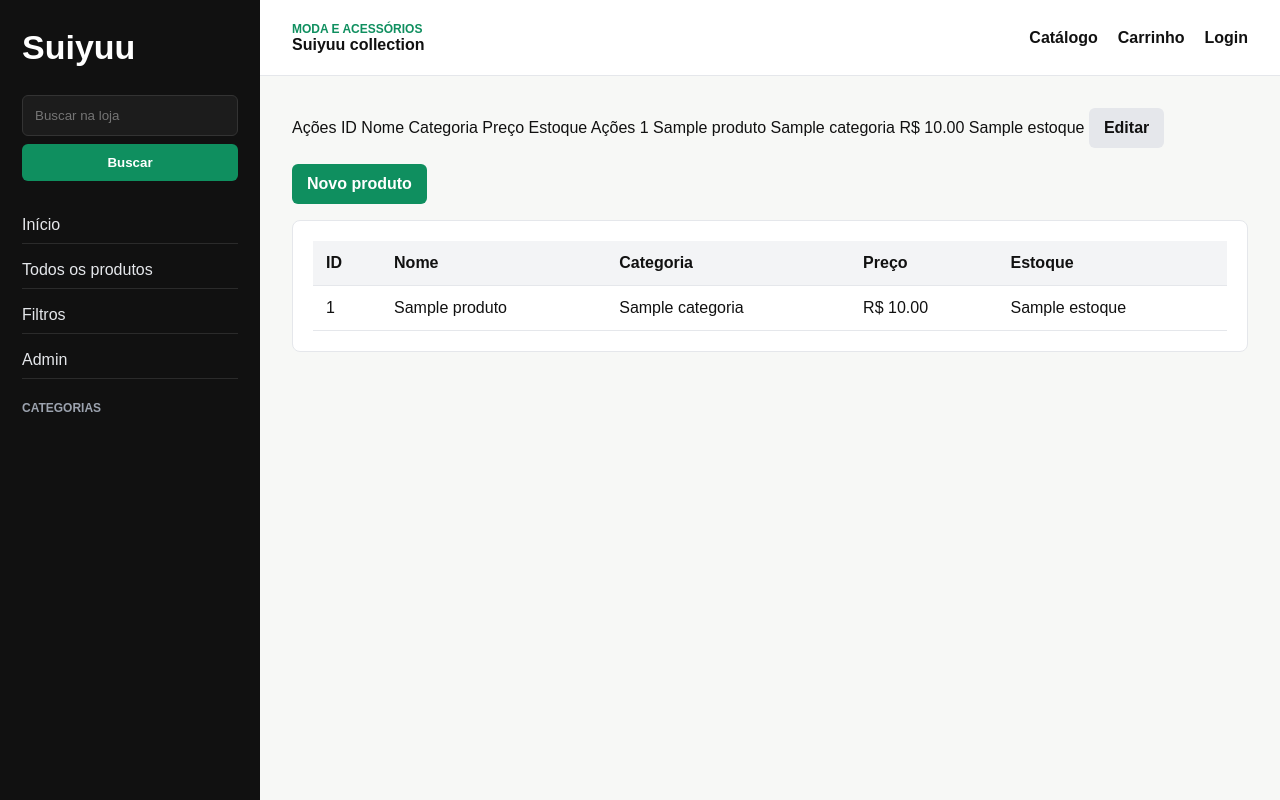
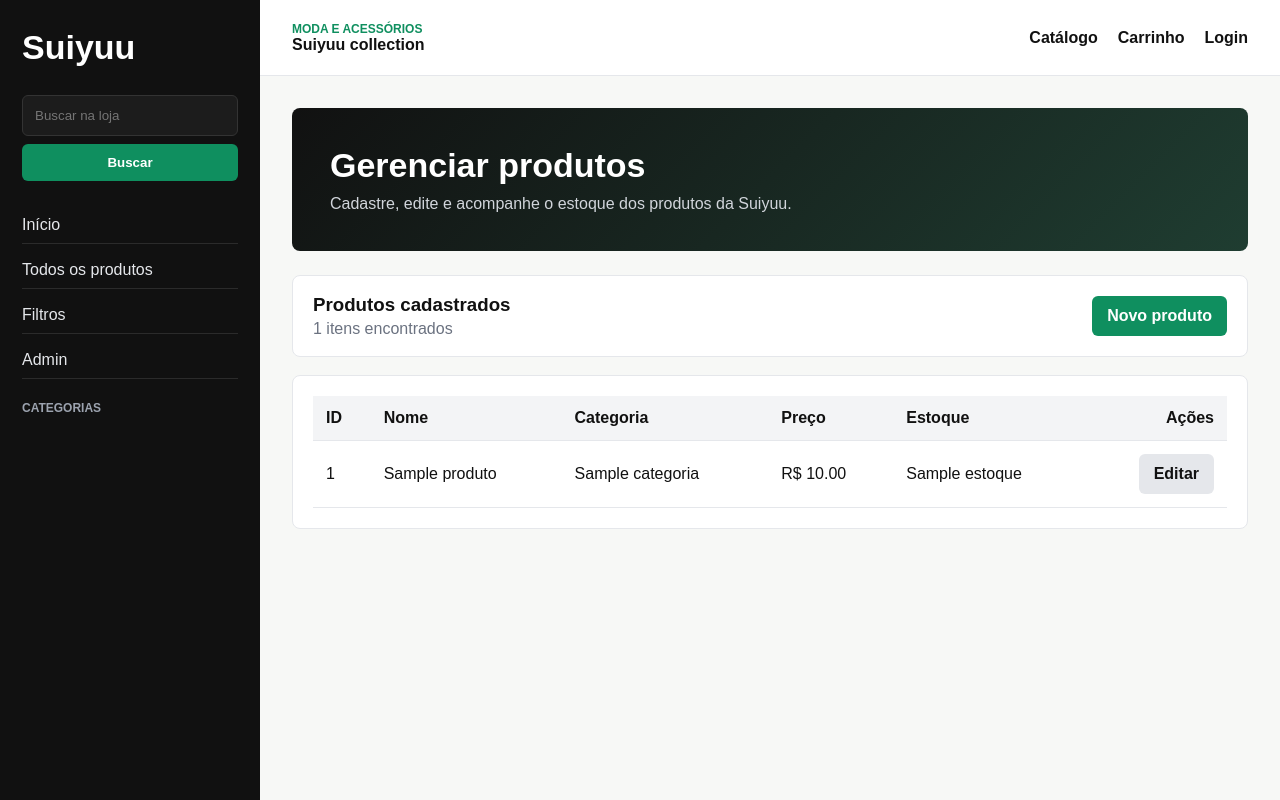
Before and after one commit to nyyzyyyyy/loja-virtual-flask, a Flask app: template templates/admin_produtos.html in a window 1280 px wide. Run offline with Flask 3, Linux system fonts and the light colour scheme; the template is opened without the code that fills it: most values are stand-ins (such as "Sample title", 1, 10 or a date in 2020); data that the repository does not hold is empty.

Commit message:
Melhora layout da edicao de produtos

```diff
--- a/static/css/style.css
+++ b/static/css/style.css
@@ -359,3 +359,104 @@ a {
         height: 300px;
     }
 }
+
+.form-produto {
+    display: grid;
+    grid-template-columns: 260px 1fr;
+    gap: 24px;
+    max-width: 980px;
+}
+
+.form-preview {
+    background: #f3f4f6;
+    border: 1px solid var(--line);
+    border-radius: 8px;
+    padding: 12px;
+    height: fit-content;
+}
+
+.form-preview img {
+    width: 100%;
+    aspect-ratio: 4 / 5;
+    object-fit: cover;
+    object-position: center;
+    display: block;
+    border-radius: 6px;
+}
+
+.form-grid {
+    display: grid;
+    grid-template-columns: repeat(2, 1fr);
+    gap: 16px;
+}
+
+.campo-completo {
+    grid-column: 1 / -1;
+}
+
+.form-actions {
+    grid-column: 1 / -1;
+    display: flex;
+    gap: 10px;
+    align-items: center;
+    padding-top: 8px;
+    border-top: 1px solid var(--line);
+}
+
+@media (max-width: 800px) {
+    .form-produto {
+        grid-template-columns: 1fr;
+    }
+
+    .form-grid {
+        grid-template-columns: 1fr;
+    }
+
+    .form-actions {
+        flex-direction: column;
+        align-items: stretch;
+    }
+
+    .form-actions button,
+    .form-actions a {
+        text-align: center;
+    }
+}
+.admin-toolbar {
+    display: flex;
+    justify-content: space-between;
+    align-items: center;
+    gap: 16px;
+    background: var(--white);
+    border: 1px solid var(--line);
+    border-radius: 8px;
+    padding: 18px 20px;
+    margin-bottom: 18px;
+}
+
+.admin-toolbar h3 {
+    margin: 0 0 4px;
+}
+
+.admin-toolbar p {
+    margin: 0;
+    color: var(--muted);
+}
+
+.admin-area {
+    overflow-x: auto;
+}
+
+.tabela-admin {
+    min-width: 760px;
+}
+
+.tabela-admin th,
+.tabela-admin td {
+    vertical-align: middle;
+}
+
+.tabela-admin td:last-child,
+.tabela-admin th:last-child {
+    text-align: right;
+}
--- a/templates/admin_produtos.html
+++ b/templates/admin_produtos.html
@@ -1,40 +1,21 @@
 {% extends "base.html" %}
 
-{% block title %}Admin - Produtos{% endblock %}
+{% block title %}Admin - Produtos | Suiyuu{% endblock %}
 
 {% block content %}
-
-<th>Ações</th>
-<thead>
-    <tr>
-        <th>ID</th>
-        <th>Nome</th>
-        <th>Categoria</th>
-        <th>Preço</th>
-        <th>Estoque</th>
-        <th>Ações</th>
-    </tr>
-</thead>
-<tbody>
-    {% for produto in produtos %}
-        <tr>
-            <td>{{ produto.id }}</td>
-            <td>{{ produto.nome }}</td>
-            <td>{{ produto.categoria }}</td>
-            <td>R$ {{ "%.2f"|format(produto.preco) }}</td>
-            <td>{{ produto.estoque }}</td>
-            <td>
-                <a class="botao-secundario" href="{{ url_for('admin_editar_produto', produto_id=produto.id) }}">Editar</a>
-            </td>
-        </tr>
-    {% endfor %}
-</tbody>
-</table>
+<section class="hero">
+    <h2>Gerenciar produtos</h2>
+    <p>Cadastre, edite e acompanhe o estoque dos produtos da Suiyuu.</p>
 </section>
 
-<p>
+<section class="admin-toolbar">
+    <div>
+        <h3>Produtos cadastrados</h3>
+        <p>{{ produtos|length }} itens encontrados</p>
+    </div>
+
     <a class="botao" href="{{ url_for('admin_novo_produto') }}">Novo produto</a>
-</p>
+</section>
 
 <section class="admin-area">
     <table class="tabela-admin">
@@ -45,8 +26,10 @@
                 <th>Categoria</th>
                 <th>Preço</th>
                 <th>Estoque</th>
+                <th>Ações</th>
             </tr>
         </thead>
+
         <tbody>
             {% for produto in produtos %}
                 <tr>
@@ -55,6 +38,18 @@
                     <td>{{ produto.categoria }}</td>
                     <td>R$ {{ "%.2f"|format(produto.preco) }}</td>
                     <td>{{ produto.estoque }}</td>
+                    <td>
+                        <a
+                            class="botao-secundario"
+                            href="{{ url_for('admin_editar_produto', produto_id=produto.id) }}"
+                        >
+                            Editar
+                        </a>
+                    </td>
+                </tr>
+            {% else %}
+                <tr>
+                    <td colspan="6">Nenhum produto cadastrado.</td>
                 </tr>
             {% endfor %}
         </tbody>
```
Also changed, not shown: templates/admin_editar_produto.html (+23 -8 lines).
